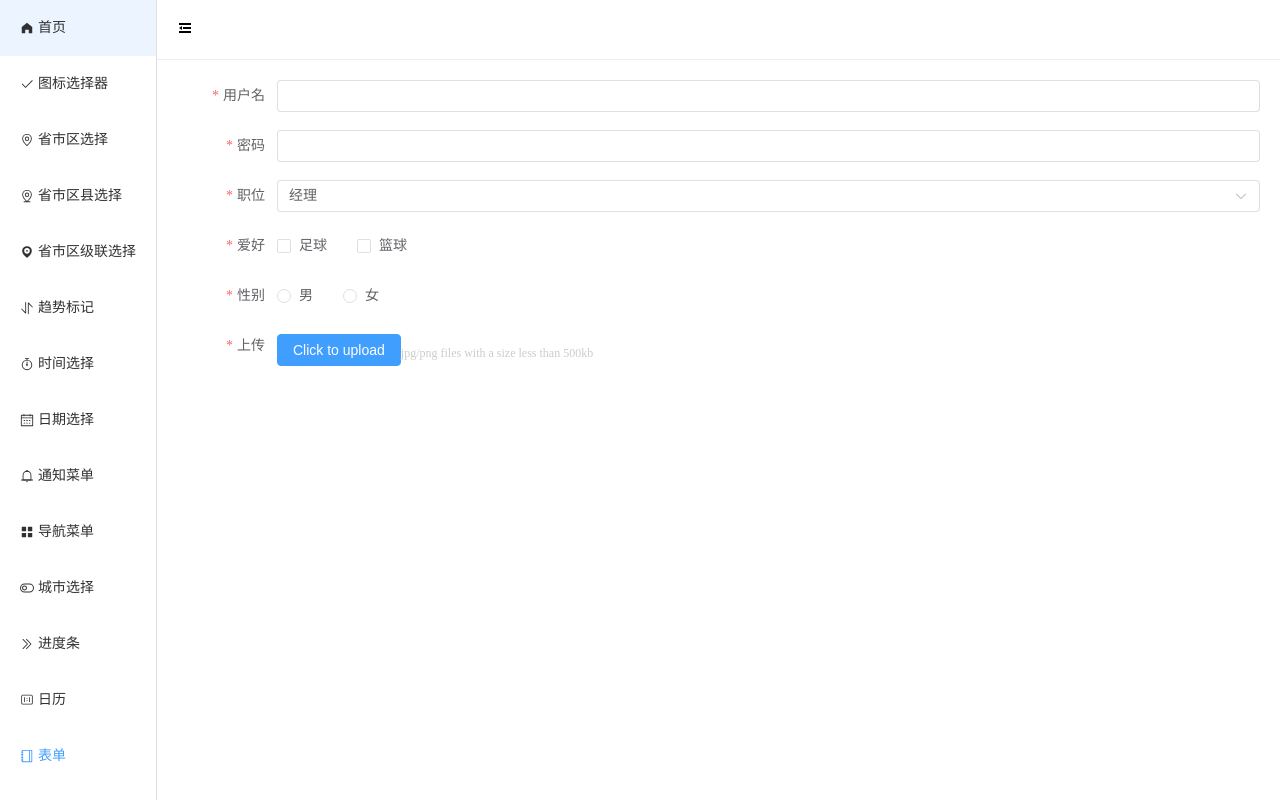
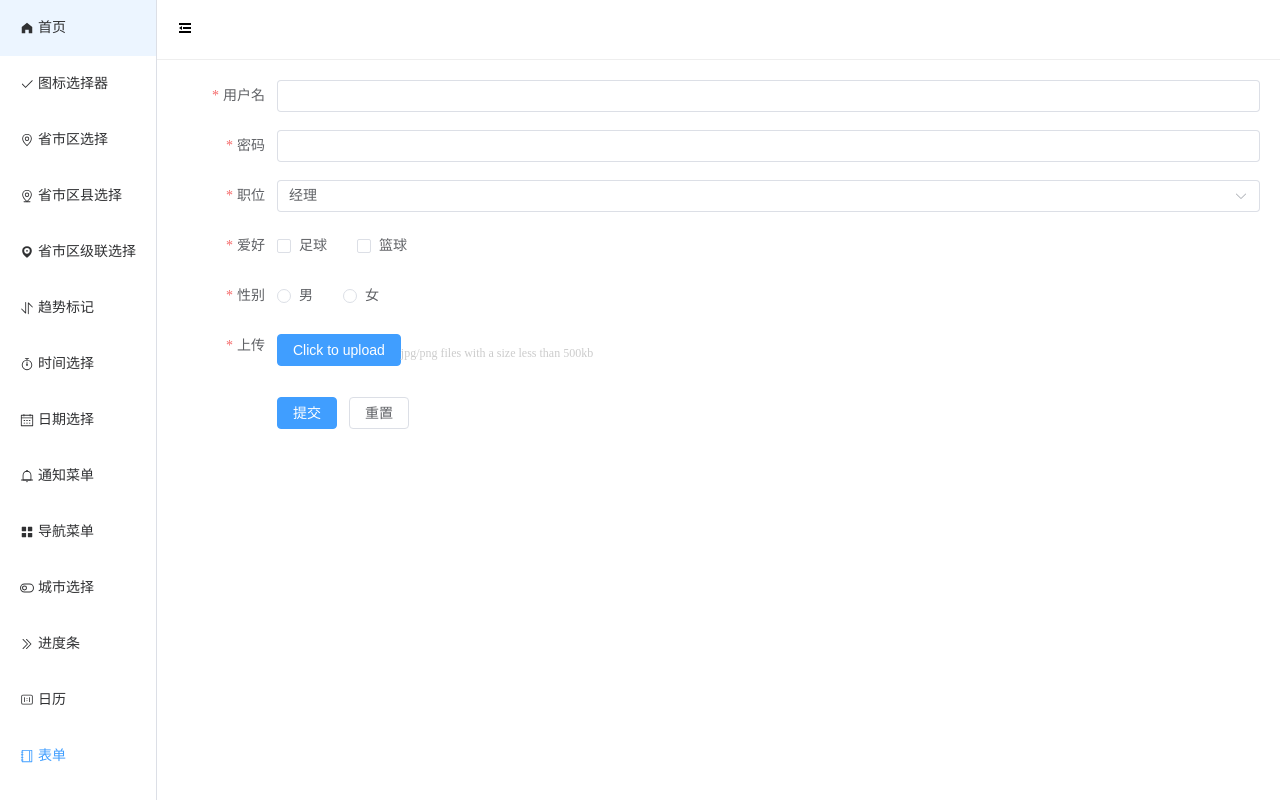
Before and after one commit to jersonwei/vue3-component, a Vue app in the folder w-components/: page /form in a window 1280 px wide. Built offline with nearby package versions, Linux system fonts and the light colour scheme.

Commit message:
✨ feat(form): action slot scope

```diff
--- a/w-components/src/components/form/src/index.vue
+++ b/w-components/src/components/form/src/index.vue
@@ -1,6 +1,6 @@
 <script setup lang="ts">
 import { onMounted, PropType, ref, watch } from 'vue'
-import { FormOptions } from './type/types'
+import { FormInstance, FormOptions } from './type/types'
 import cloneDeep from 'lodash/cloneDeep'
 let props = defineProps({
   options: {
@@ -25,6 +25,7 @@ let emits = defineEmits([
 ])
 let model = ref<any>(null)
 let rules = ref<any>(null)
+let form = ref<FormInstance | null>()
 // 初始化表单
 const initForm = () => {
   let m: any = {}
@@ -81,6 +82,7 @@ watch(
 <template>
   <el-form
     v-if="model"
+    ref="form"
     :model="model"
     :rules="rules"
     v-bind="$attrs"
@@ -95,11 +97,12 @@ watch(
         <component
           v-if="item.type !== 'upload'"
           v-model="model[item.prop!]"
+          :placeholder="item.placeholder"
           v-bind="item.attrs"
           :is="`el-${item.type}`"
         ></component>
         <el-upload
-          v-else
+          v-if="item.type === 'upload'"
           v-bind="item.uploadAttrs"
           :on-preview="onPreview"
           :on-remove="onRemove"
@@ -139,6 +142,9 @@ watch(
         </component>
       </el-form-item>
     </template>
+    <el-form-item>
+      <slot name="action" :form="form" :model="model"></slot>
+    </el-form-item>
   </el-form>
 </template>
 <style lang="scss" scoped></style>
--- a/w-components/src/views/form/index.vue
+++ b/w-components/src/views/form/index.vue
@@ -1,6 +1,7 @@
 <script setup lang="ts">
-import { FormOptions } from '../../components/form/src/type/types'
+import { FormInstance, FormOptions } from '../../components/form/src/type/types'
 import { ElMessage, ElMessageBox } from 'element-plus'
+import { ref } from 'vue'
 let options: FormOptions[] = [
   {
     type: 'input',
@@ -150,6 +151,10 @@ let options: FormOptions[] = [
     }
   }
 ]
+interface Scope {
+  form: FormInstance
+  model: any
+}
 let handleRemove = (file: any, fileList: any) => {
   console.log('handleRemove')
   console.log(file, fileList)
@@ -183,9 +188,24 @@ let handleBeforeUpload = (val: any) => {
   console.log('handleBeforeUpload')
   console.log(val)
 }
+let form = ref()
+let submitForm = (scope: Scope) => {
+  console.log(scope)
+  scope.form.validate(valid => {
+    if (valid) {
+      ElMessage.success('验证成功')
+    } else {
+      ElMessage.error('表单验证失败')
+    }
+  })
+}
+let resetForm = (scope: Scope) => {
+  scope.form.resetFields()
+}
 </script>
 <template>
   <wForm
+    ref="form"
     :options="options"
     label-width="100px"
     @on-change="handleChange"
@@ -204,6 +224,10 @@ let handleBeforeUpload = (val: any) => {
         jpg/png files with a size less than 500kb
       </div>
     </template>
+    <template #action="scope">
+      <el-button type="primary" @click="submitForm(scope)">提交</el-button>
+      <el-button @click="resetForm(scope)">重置</el-button>
+    </template>
   </wForm>
 </template>
 <style lang="scss" scoped>
```
